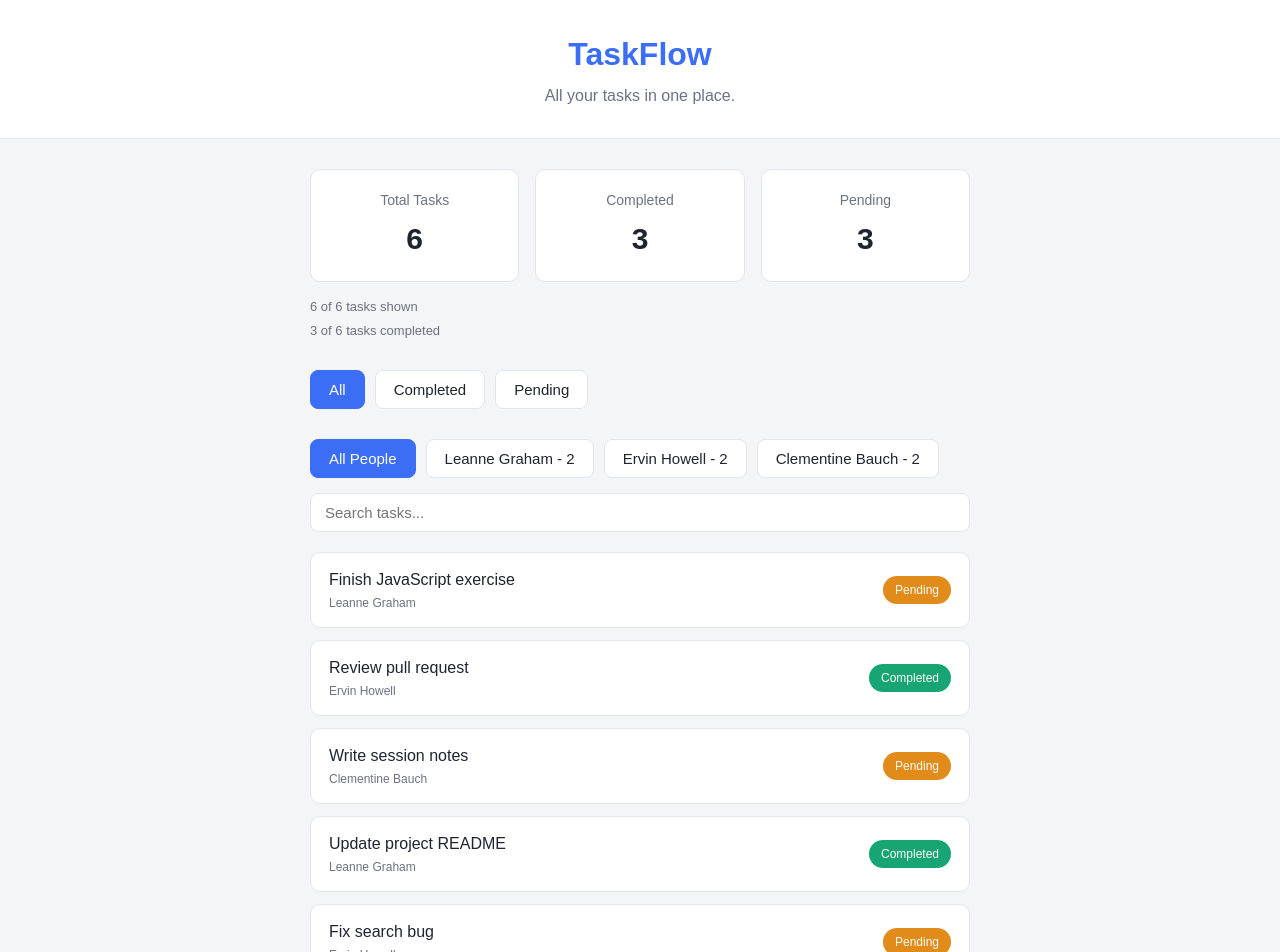
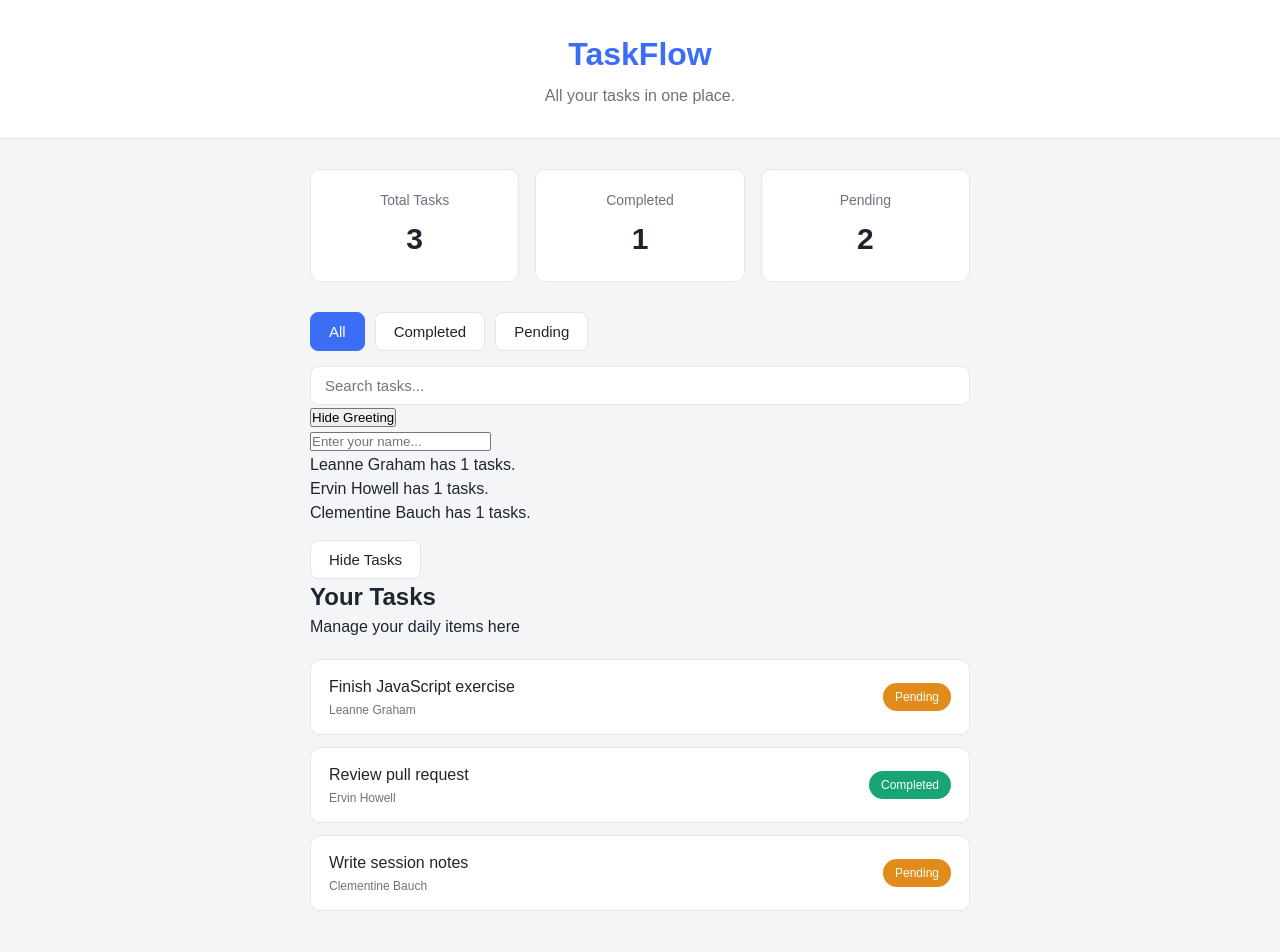
Before and after one commit to b4f-cohort8-salamiyah/b4f-cohort8-salamiyah-react-2026, a React (Vite) app: page / in a window 1280 px wide. Shown: the top 952 px of the page. Built offline with nearby package versions, Linux system fonts and the light colour scheme.

Commit message:
Session 06 combined homework

```diff
--- a/src/App.tsx
+++ b/src/App.tsx
@@ -2,45 +2,18 @@ import { ChangeEvent, useState } from "react";
 import Header from "./components/Header";
 import StatCard from "./components/StatCard";
 import TaskItem from "./components/TaskItem";
+import SectionTitle from "./components/SectionTitle";
 import PersonSummary from "./components/PersonSummary";
-// import SectionTitle from "./components/SectionTitle";
-// import PersonSummary from "./components/PersonSummary";
 
-interface Task {
-  id: number;
-  userId: number;
-  title: string;
-  completed: boolean;
-}
 
-interface User {
-  id: number;
-  name: string;
-}
-
-const tasks: Task[] = [
-  { id: 1, userId: 1, title: "Finish JavaScript exercise", completed: false },
-  { id: 2, userId: 2, title: "Review pull request", completed: true },
-  { id: 3, userId: 3, title: "Write session notes", completed: false },
-  { id: 4, userId: 1, title: "Update project README", completed: true },
-  { id: 5, userId: 2, title: "Fix search bug", completed: false },
-  { id: 6, userId: 3, title: "Plan sprint review", completed: true },
-];
-
-const users: User[] = [
-  { id: 1, name: "Leanne Graham" },
-  { id: 2, name: "Ervin Howell" },
-  { id: 3, name: "Clementine Bauch" },
-];
-
-type FilterStatus = "all" | "completed" | "pending";
 
 function App() {
-  const [currentFilter, setCurrentFilter] = useState<FilterStatus>("all");
+  // const currentFilter = "completed";
+  const [currentFilter, setCurrentFilter] = useState("all");
   const [searchText, setSearchText] = useState("");
-  const [selectedUserId] = useState(0);
+  const [showTasks, setShowTasks] = useState(true);
 
-  function handleShowAll() {
+  function handleShowAll(): void {
     setCurrentFilter("all");
   }
 
@@ -56,72 +29,38 @@ function App() {
     setSearchText(event.target.value);
   }
 
-  function getOwnerName(userId: number): string {
-    const user = users.find(function (user) {
-      return user.id === userId;
-    });
+  function handleToggleTasks() {
+    setShowTasks(!showTasks);
+  }
+    const [name, setName] = useState("");
+  const [showGreeting, setShowGreeting] = useState(true);
 
-    if (user) {
-      return user.name;
-    }
-
-    return "Unknown person";
+  function handleNameChange(event: ChangeEvent<HTMLInputElement>) {
+    setName(event.target.value);
   }
 
-  const totalCount = tasks.length;
+  function handleToggleGreeting() {
+    setShowGreeting(!showGreeting);
+  }
 
-  const completedCount = tasks.reduce((count, task) => {
-    if (task.completed) {
-      return count + 1;
-    }
-
-    return count;
-  }, 0);
-
-  const pendingCount = totalCount - completedCount;
-
-  const search = searchText.toLowerCase();
-  const visibleTasks = tasks.filter((task) => {
-    let matchesFilter = false;
-
-    if (currentFilter === "all") {
-      matchesFilter = true;
-    } else if (currentFilter === "completed" && task.completed) {
-      matchesFilter = true;
-    } else if (currentFilter === "pending" && !task.completed) {
-      matchesFilter = true;
-    }
-
-    const title = task.title.toLowerCase();
-    const matchesSearch = title.includes(search);
-
-    let matchesPerson = false;
-
-    if (selectedUserId === 0) {
-      matchesPerson = true;
-    } else if (selectedUserId === task.userId) {
-      matchesPerson = true;
-    }
-
-    return matchesFilter && matchesSearch && matchesPerson;
-  });
-
+  let greetingMessage = "";
+  if (name === "") {
+    greetingMessage = "";
+  } else if (name === "admin") {
+    greetingMessage = "Welcome back, admin.";
+  } else {
+    greetingMessage = "Hello, " + name + "!";
+  }
   return (
     <div>
       <Header />
+
       <main className="container">
         <section className="stats">
-          <StatCard label="Total Tasks" value={totalCount} />
-          <StatCard label="Completed" value={completedCount} />
-          <StatCard label="Pending" value={pendingCount} />
+          <StatCard label="Total Tasks" value={3} />
+          <StatCard label="Completed" value={1} />
+          <StatCard label="Pending" value={2} />
         </section>
-
-        <p className="visible-count">
-          {visibleTasks.length} of {tasks.length} tasks shown
-        </p>
-        <p className="progress">
-          {completedCount} of {totalCount} tasks completed
-        </p>
 
         <section className="filters">
           <button
@@ -144,26 +83,6 @@ function App() {
           </button>
         </section>
 
-        <section className="filters">
-          <button
-            className={`filter-button ${selectedUserId === 0 ? "active" : ""} `}
-          >
-            All People
-          </button>
-          {users.map((user) => {
-            const personTaskCount = tasks.filter(
-              (task) => task.userId === user.id,
-            ).length;
-
-            if (personTaskCount === 0) {
-              return null;
-            }
-
-            return (
-              <PersonSummary name={user.name} taskCount={personTaskCount} />
-            );
-          })}
-        </section>
         <section className="search">
           <input
             type="text"
@@ -172,27 +91,57 @@ function App() {
             value={searchText}
             onChange={handleSearchChange}
           />
+
+          {searchText ? (
+            <p className="search-feedback">Searching for: {searchText}</p>
+          ) : null}
         </section>
+                <button onClick={handleToggleGreeting}>
+          {showGreeting ? "Hide Greeting" : "Show Greeting"}
+        </button>
 
-        <ul className="task-list">
-          {visibleTasks.map((task) => {
-            const statusText = task.completed ? "Completed" : "Pending";
-            const statusClass = task.completed ? "completed" : "pending";
+        {showGreeting ? (
+          <section className="name-greeting">
+            <input
+              type="text"
+              placeholder="Enter your name..."
+              value={name}
+              onChange={handleNameChange}
+            />
+            {name !== "" ? <p>{greetingMessage}</p> : null}
+          </section>
+        ) : null}
 
-            return (
-              <TaskItem
-                title={task.title}
-                ownerName={getOwnerName(task.userId)}
-                statusText={statusText}
-                statusClass={statusClass}
-              />
-            );
-          })}
-        </ul>
+        <PersonSummary name="Leanne Graham" taskCount={1} />
+        <PersonSummary name="Ervin Howell" taskCount={1} />
+        <PersonSummary name="Clementine Bauch" taskCount={1} />
 
-        {/* <PersonSummary name="Leanne Graham" taskCount={1} />
-        <PersonSummary name="Ervin Howell" taskCount={1} />
-        <PersonSummary name="Clementine Bauch" taskCount={1} /> */}
+        <button className="toggle-tasks-button" onClick={handleToggleTasks}>
+          {showTasks ? "Hide Tasks" : "Show Tasks"}
+        </button>
+        <SectionTitle title="Your Tasks" subtitle="Manage your daily items here" />
+               {showTasks ? (
+          <ul className="task-list">
+            <TaskItem
+              title="Finish JavaScript exercise"
+              ownerName="Leanne Graham"
+              statusText="Pending"
+              statusClass="pending"
+            />
+            <TaskItem
+              title="Review pull request"
+              ownerName="Ervin Howell"
+              statusText="Completed"
+              statusClass="completed"
+            />
+                        <TaskItem
+              title="Write session notes"
+              ownerName="Clementine Bauch"
+              statusText="Pending"
+              statusClass="pending"
+            />
+          </ul>
+        ) : null}
       </main>
     </div>
   );
--- a/src/components/PersonSummary.tsx
+++ b/src/components/PersonSummary.tsx
@@ -5,10 +5,9 @@ interface PersonSummaryProps {
 
 function PersonSummary(props: PersonSummaryProps) {
   return (
-    <button className="filter-button">{props.name} - {props.taskCount}</button>
-    // <p>
-    //   {props.name} - {props.taskCount} tasks
-    // </p>
+    <div className="person-summary">
+      <p>{props.name} has {props.taskCount} tasks.</p>
+    </div>
   );
 }
 
```
Also changed, not shown: src/components/SectionTitle.tsx (line endings or trailing spaces).
